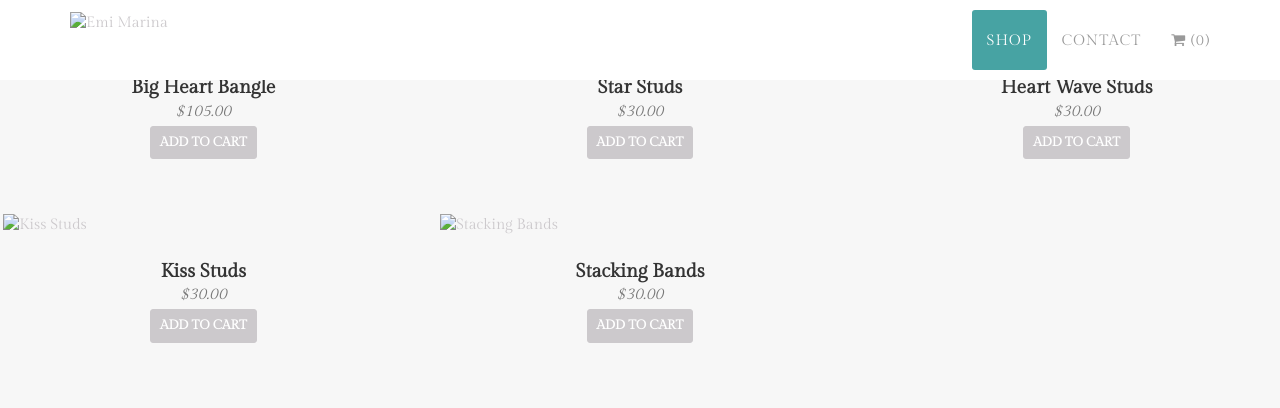
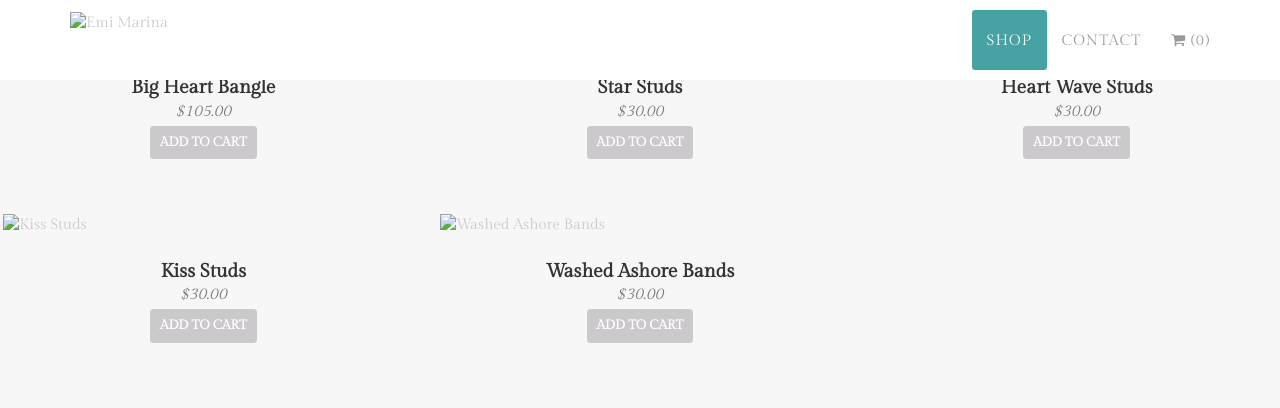
Before and after one commit to bedmond/emmymarina-1, a Jekyll site: the page built from _products/42-stacking-bands.md, in a window 1280 px wide and 900 px high, scrolled down 2324 px. Shown: the top 408 px of the window. Built offline with Jekyll 4.4.1, drawn with Linux system fonts in a browser that asks for light colours; some web fonts are replaced.

Commit message:
cart integration

```diff
--- a/_includes/modals.html
+++ b/_includes/modals.html
@@ -47,7 +47,7 @@
                             data-item-name="{{ product.name }}"
                             data-item-id="{{ product.sku }}"
                             data-item-image="{{ product.thumbnail }}"
-                            data-item-url="{{ site.baseurl }}"
+                            data-item-url="www.emimarina.com"
                             data-item-price="{{ product.price }}"
                             data-item-custom1-required="true"
                             data-item-custom1-name="{{ product.custom1-name }}"
--- a/_includes/portfolio_grid.html
+++ b/_includes/portfolio_grid.html
@@ -19,7 +19,7 @@
                             data-item-name="{{ product.name }}"
                             data-item-id="{{ product.sku }}"
                             data-item-image="{{ product.thumbnail }}"
-                            data-item-url="{{ site.baseurl }}"
+                            data-item-url="www.emimarina.com"
                             data-item-price="{{ product.price }}"
                             data-item-custom1-required="true"
                             data-item-custom1-name="{{ product.custom1-name }}"
--- a/_products/42-stacking-bands.md
+++ b/_products/42-stacking-bands.md
@@ -7,13 +7,13 @@ carousel:
   - image: "img/carousel/stacking-rings/4 heart bolt bangles BH.jpg"
   - image: "img/carousel/stacking-rings/5 large star bangle SD.jpg"
   - image: "img/carousel/stacking-rings/starfish feather bangles.jpg"
-name: Stacking Bands
+name: Washed Ashore Bands
 price1: $30.00
 price: 30.00
 description: A single, thick, hand-forged round sterling silver band ring. Each ring is partially textured and uniquely imperfect. Great on its own or stacked with other bands. Standard thickness is 2.5mm; thinner 2mm bands available on request. Please note, any other items pictured are sold separately.
 custom1-name:
 custom1-type:
-slug:  stacking-bands
+slug:  washed-ashore-stacking-bands
 sku:  SR
 layout: default
 modal-id: 35
```
